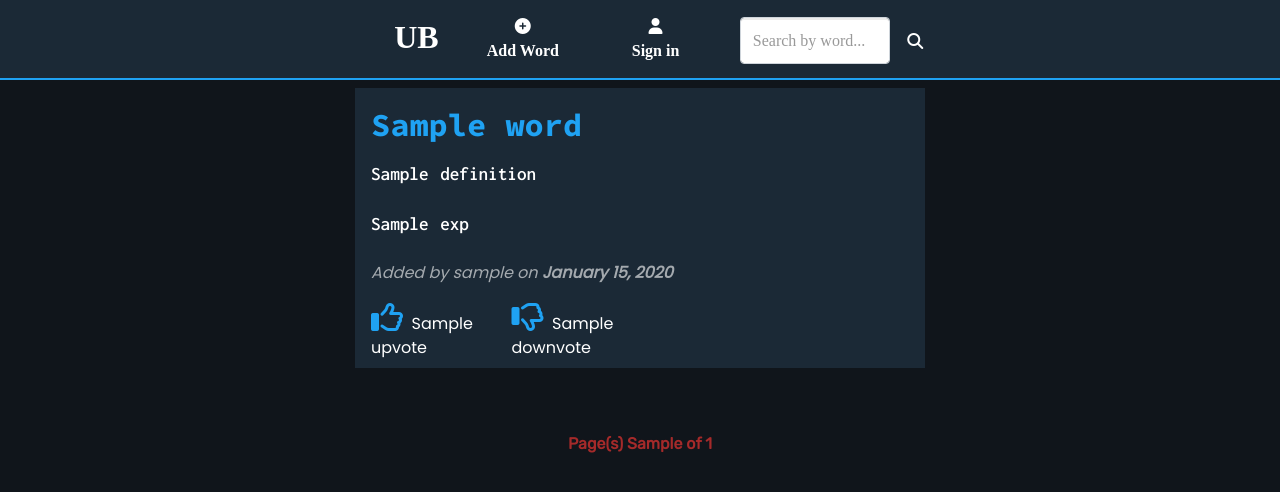
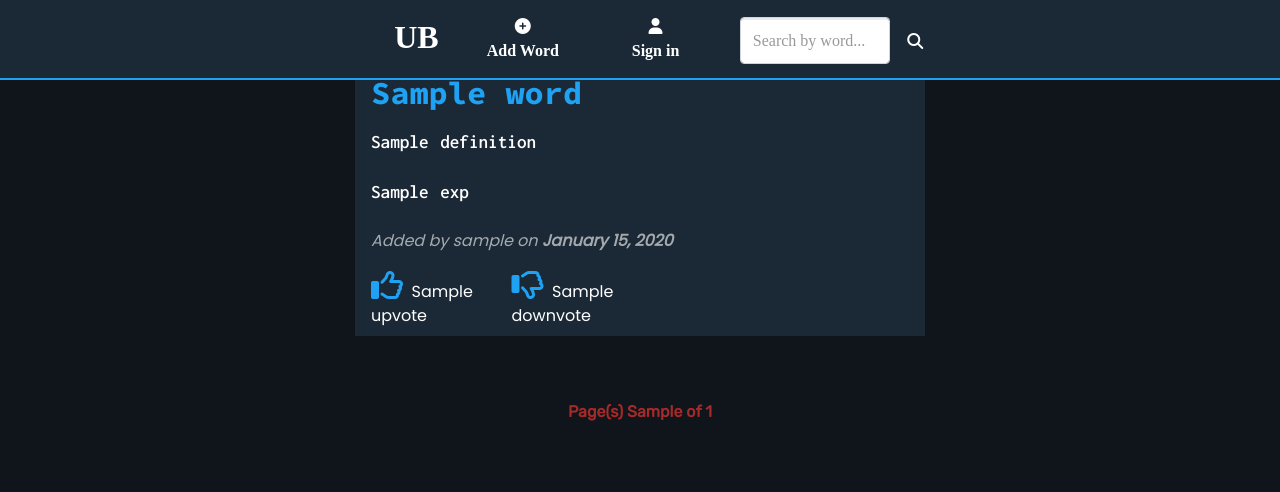
Before and after one commit to zihadbappy/UB, a Flask app: template templates/home.html in a window 1280 px wide. Shown: the top 492 px of the page. Run offline with Flask 2, Linux system fonts and the light colour scheme; the template is opened without the code that fills it: most values are stand-ins (such as "Sample title", 1, 10 or a date in 2020); some libraries are stand-ins or nearby versions; some web fonts are replaced.

Commit message:
heroku25

```diff
--- a/static/styles/home.css
+++ b/static/styles/home.css
@@ -8,7 +8,7 @@ body{
     display: table;
     margin-left: auto;
     margin-right: auto;
-    margin-top: 4rem;
+    margin-top: 2rem;
     background-color: #1B2936;
     padding-left: 1rem;
     padding-right: 1rem;
@@ -169,7 +169,6 @@ font-weight: 700;
     border-width: 0px 0px 3px 5px;
     position: relative;
     padding: 0.5rem 1rem;
-    margin-bottom: 1rem;
     border-radius: 0.25rem;
 }
 
```
